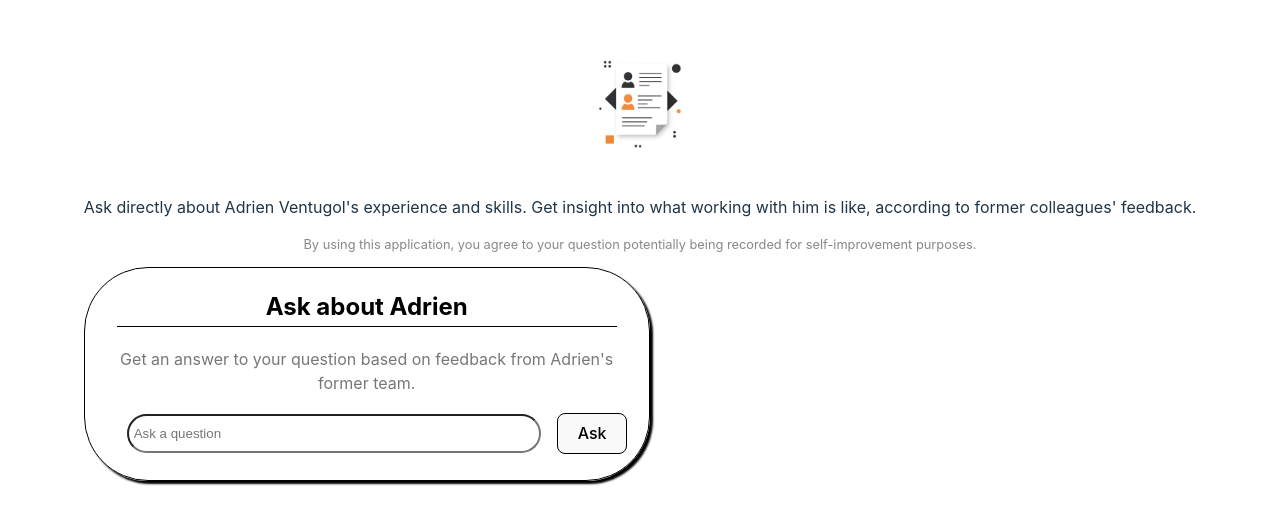
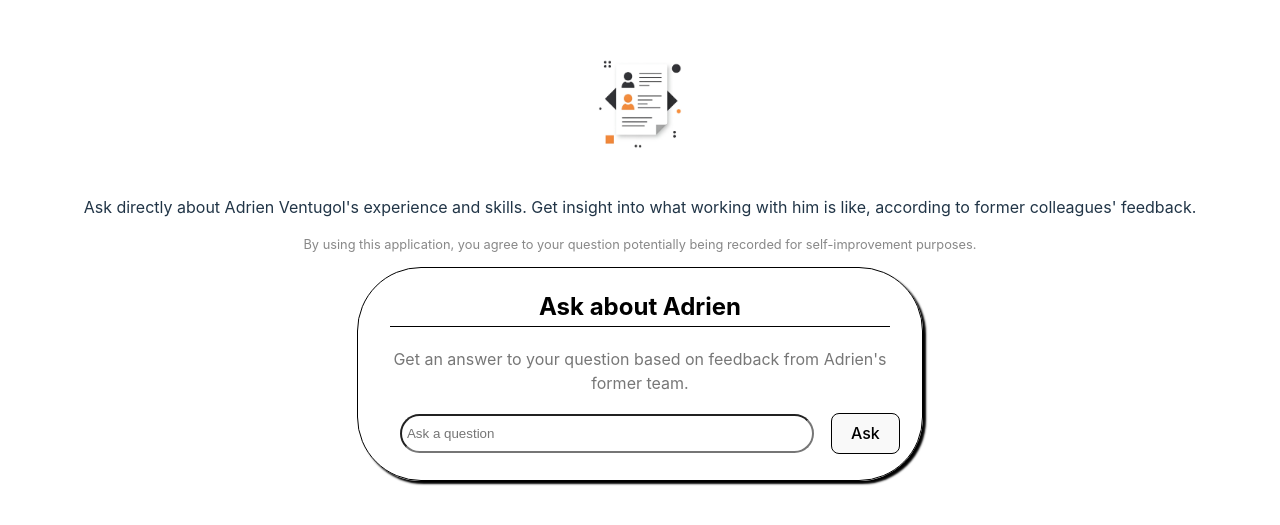
Before and after one commit to ventugol-adrien/interactive-resume, a React (Vite) app: page / in a window 1280 px wide. Shown: the part 145-670 px from the top of the page. Built offline with nearby package versions, Linux system fonts and the light colour scheme.

Commit message:
Aligned Card to the center of the page

```diff
--- a/src/components/Resume.tsx
+++ b/src/components/Resume.tsx
@@ -22,7 +22,7 @@
                 <p>Ask directly about Adrien Ventugol's experience and skills. Get insight into what working with him is like, according to former colleagues' feedback.</p>
             )}
             <p className='disclaimer'>By using this application, you agree to your question potentially being recorded for self-improvement purposes.</p>
-            <div>
+            <div className="cardBox">
                 <ChatCard title={"Ask about Adrien"} clickHandler={askCoworkers} id={id} context={job ? [job.title,job.company,job.description] : undefined} placeholder="Get an answer to your question based on feedback from Adrien's former team."/>
             </div>
         </div>
--- a/src/components/styles.css
+++ b/src/components/styles.css
@@ -18,6 +18,11 @@
     border: #000 solid 1px;
     width: 500px;
     box-shadow: #000 3px 3px 2px;
+  }
+  .cardBox {
+    display: flex;
+    justify-content: center; /* Centers horizontally */
+    align-items: center; /* Centers vertically */
   }
 
   .cardTitle {
```
